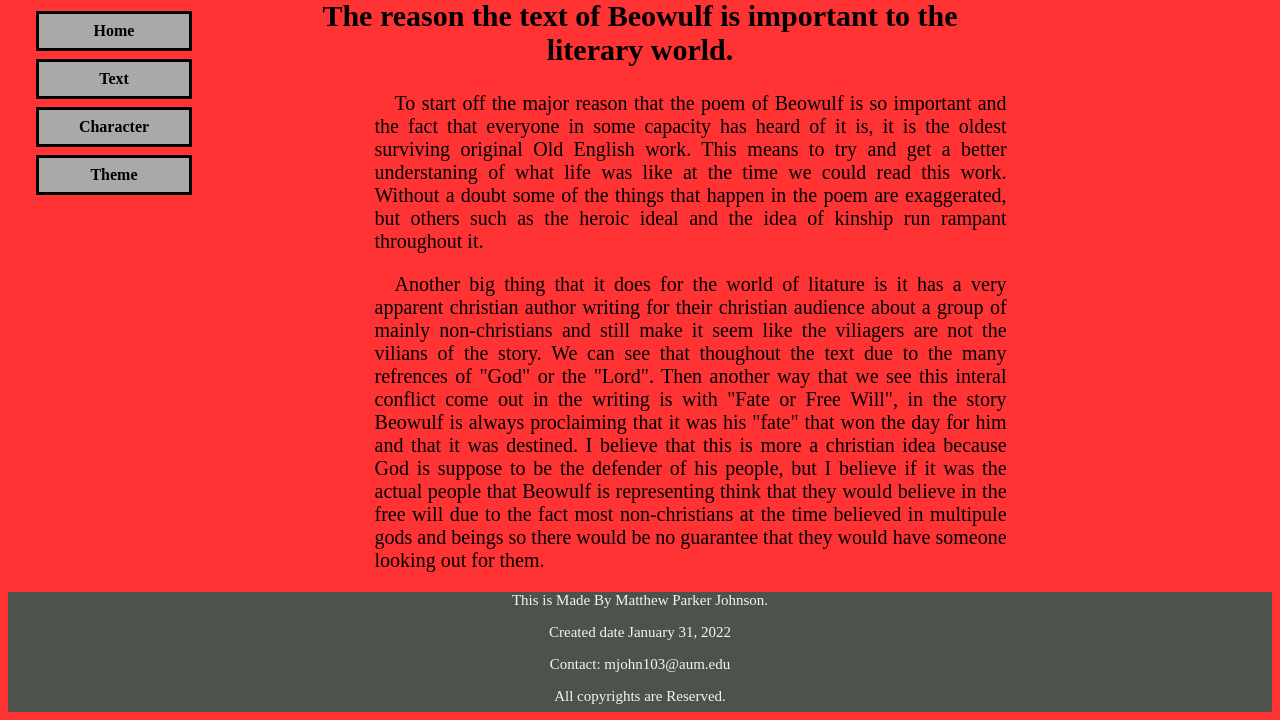
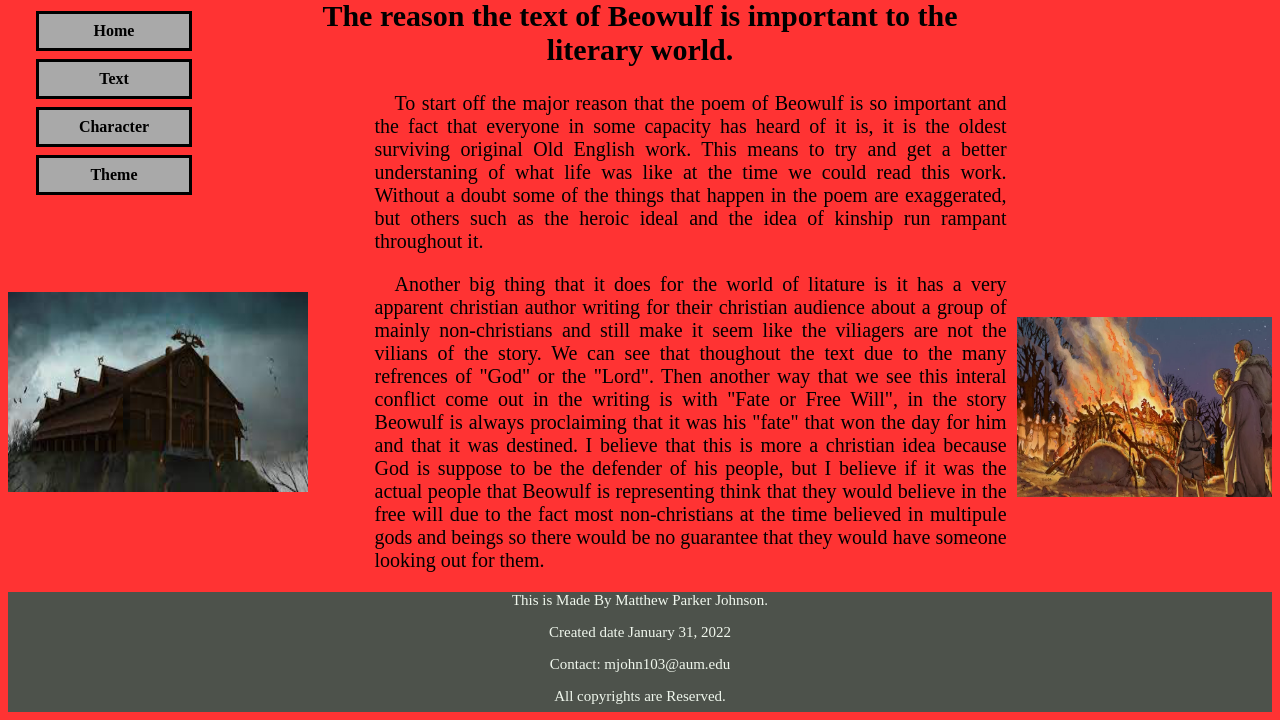
Before and after one commit to pjohnson9091/pjohnson9091.github.io, a PHP site: page /other_pages/text_page.html in a window 1280 px wide. Shown: the part 163-883 px from the top of the page. Run offline with PHP 8.4, Linux system fonts and the light colour scheme.

Commit message:
added some pictures and formating

```diff
--- a/ENGL_2530_Midterm/other_pages/text_page.html
+++ b/ENGL_2530_Midterm/other_pages/text_page.html
@@ -35,6 +35,8 @@
     people that Beowulf is representing think that they would believe in the free will due to the fact most non-christians at the
     time believed in multipule gods and beings so there would be no guarantee that they would have someone looking out for them. </p>
 
+    <img src="../images/Heorot.png" alt="Heorot" id ="Heorot_img">
+    <img src="../images/Beowulf_pyre.png" alt="Beowulf_pyre" id ="Beowulf_pyre_img">
 
 </body>
 <footer class="footer">
--- a/ENGL_2530_Midterm/style/text_page.css
+++ b/ENGL_2530_Midterm/style/text_page.css
@@ -12,3 +12,25 @@ p.body{
     padding-left: 29%;
 
 }
+#Heorot_img{
+    display: block;
+    position: relative;
+    width: 300px;
+    height: 200px;
+    margin-top: -300px;
+
+}
+
+#Beowulf_pyre_img{
+    display: block;
+    position: relative;
+    width: 255px;
+    height: 180px;
+    float:right;
+    margin-top: -175px;
+
+}
+
+footer{
+    margin-top: 100px;
+}
```
Also changed, not shown: ENGL_2530_Midterm/images/Beowulf_pyre.png (added), ENGL_2530_Midterm/images/Heorot.png (added).
